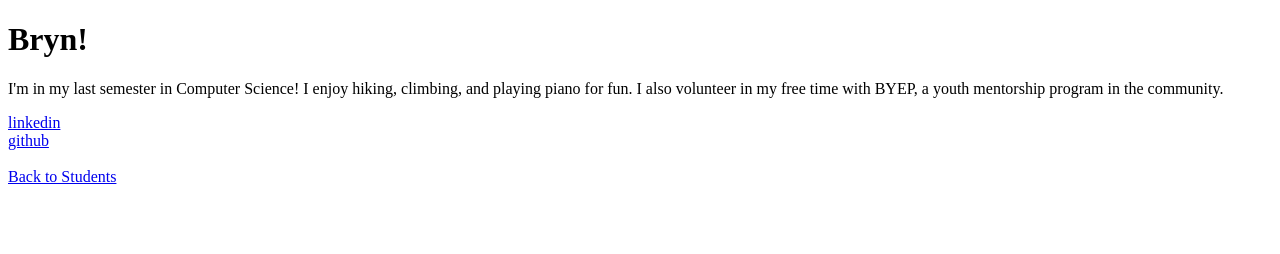
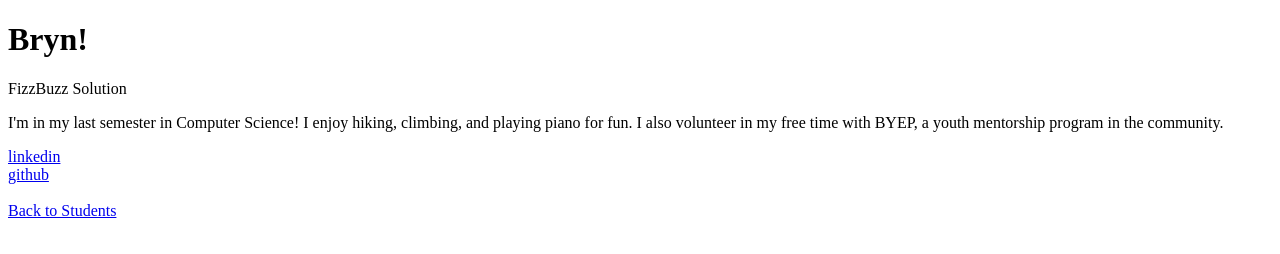
Before and after one commit to sleddog/methods-spring-2022, a plain HTML site: page students/bryn.html in a window 1280 px wide. Drawn offline with Linux system fonts and the light colour scheme.

Commit message:
fixing formatting, adding comments, adding fizzbuzz readme to student page

```diff
--- a/students/bryn.html
+++ b/students/bryn.html
@@ -4,6 +4,7 @@
 		<h1>Bryn!</h1>
 	</head>
 	<body
+		<a href="../fizzbuzz/fortran/brynwilkerson/README.md"> FizzBuzz Solution </a>
 		<p>I'm in my last semester in Computer Science! I enjoy hiking, climbing, and playing piano for fun. I also volunteer in my free time with BYEP, a youth mentorship program in the community. </p>
 		<a href="https://www.linkedin.com/in/bryndonw/">linkedin</a>
 		<br>
```
Also changed, not shown: 1 other file.
